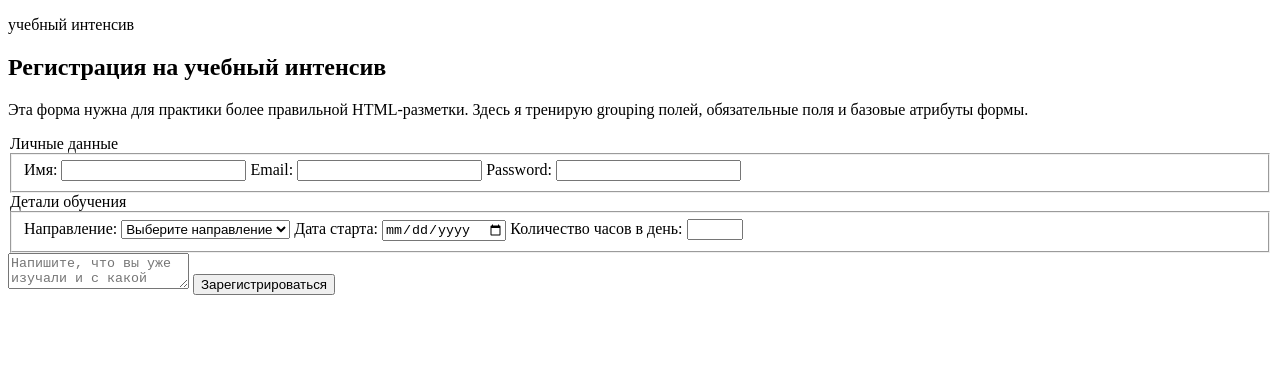
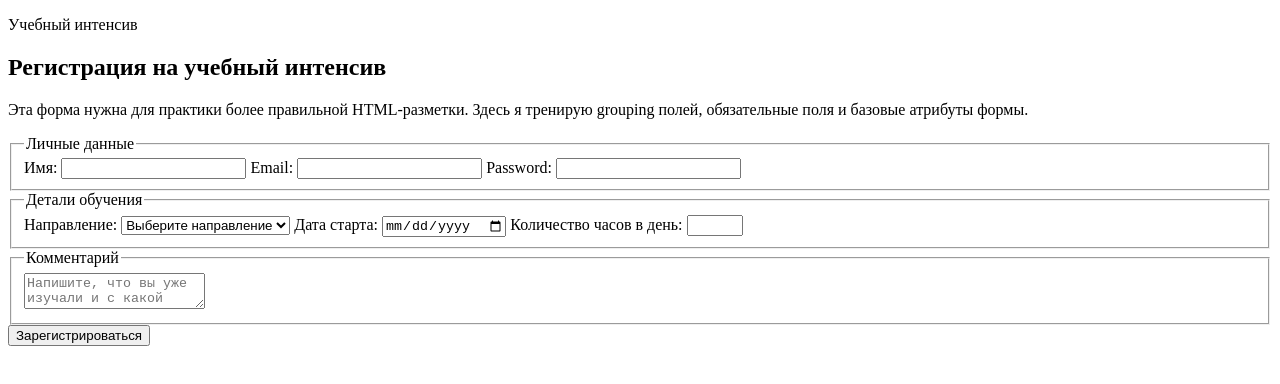
Before and after one commit to SvgNik/html-roadmap-start, a website: page index.html in a window 1280 px wide. Drawn offline with Linux system fonts and the light colour scheme.

Commit message:
fix block 7 review commenst

```diff
--- a/index.html
+++ b/index.html
@@ -7,7 +7,7 @@
   </head>
   <body>
     <header>
-      <p>учебный интенсив</p>
+      <p>Учебный интенсив</p>
     </header>
 
     <main>
@@ -19,12 +19,12 @@
         </p>
       </section>
 
-      <legend>Личные данные</legend>
-      <form action="#">
+      <form>
         <fieldset>
+          <legend>Личные данные</legend>
           <label for="name">Имя:</label>
           <input
-            type="name"
+            type="text"
             id="name"
             name="name"
             required
@@ -48,8 +48,8 @@
           />
         </fieldset>
 
-        <legend>Детали обучения</legend>
         <fieldset>
+          <legend>Детали обучения</legend>
           <label for="direction">Направление:</label>
           <select name="direction" id="direction">
             <option value="" selected disabled>Выберите направление</option>
@@ -70,11 +70,14 @@
           />
         </fieldset>
 
-        <textarea
-          name="comment"
-          id="comment"
-          placeholder="Напишите, что вы уже изучали и с какой целью проходите обучение"
-        ></textarea>
+        <fieldset>
+          <legend>Комментарий</legend>
+          <textarea
+            name="comment"
+            id="comment"
+            placeholder="Напишите, что вы уже изучали и с какой целью проходите обучение"
+          ></textarea>
+        </fieldset>
 
         <button type="submit">Зарегистрироваться</button>
       </form>
```
